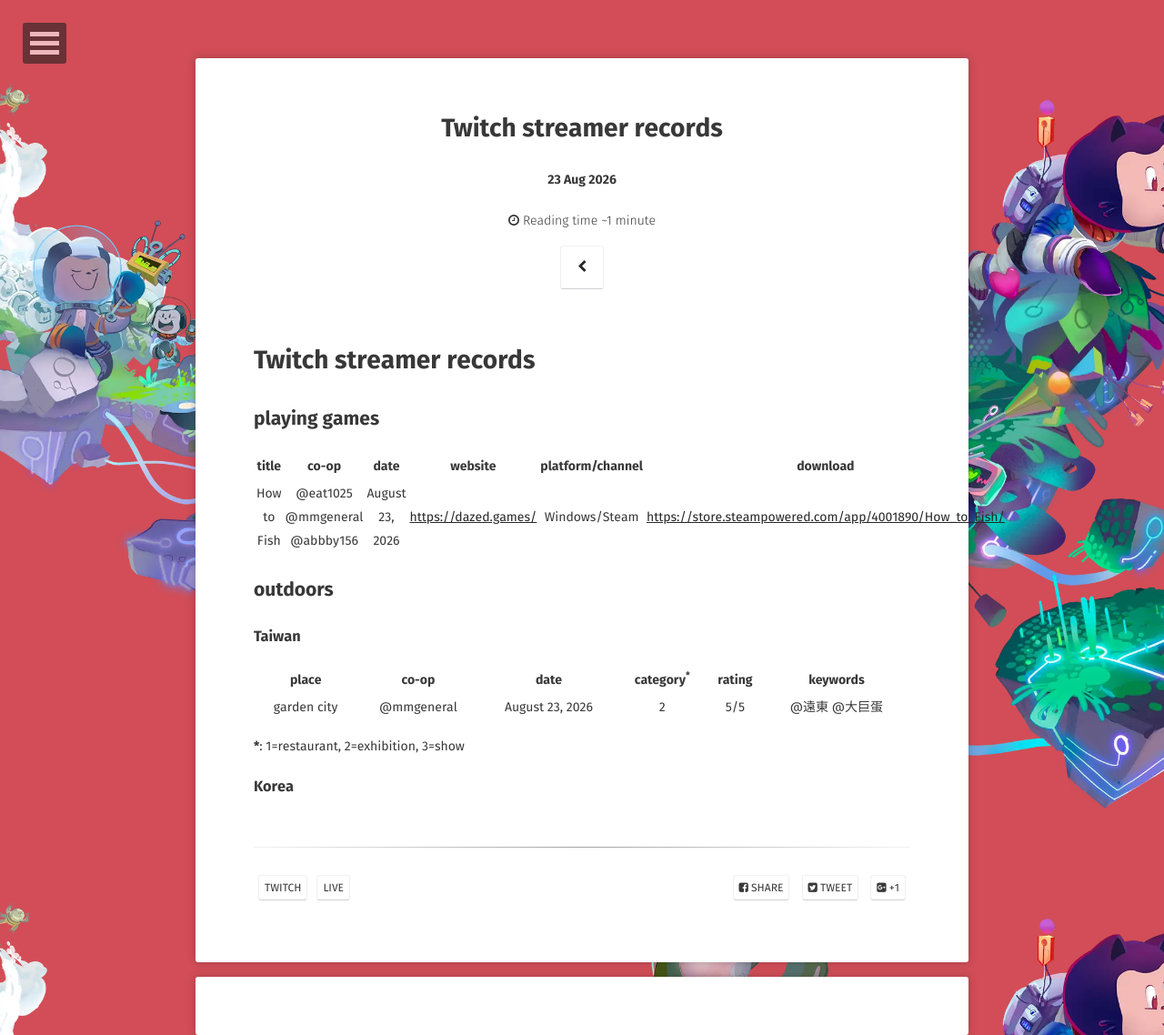
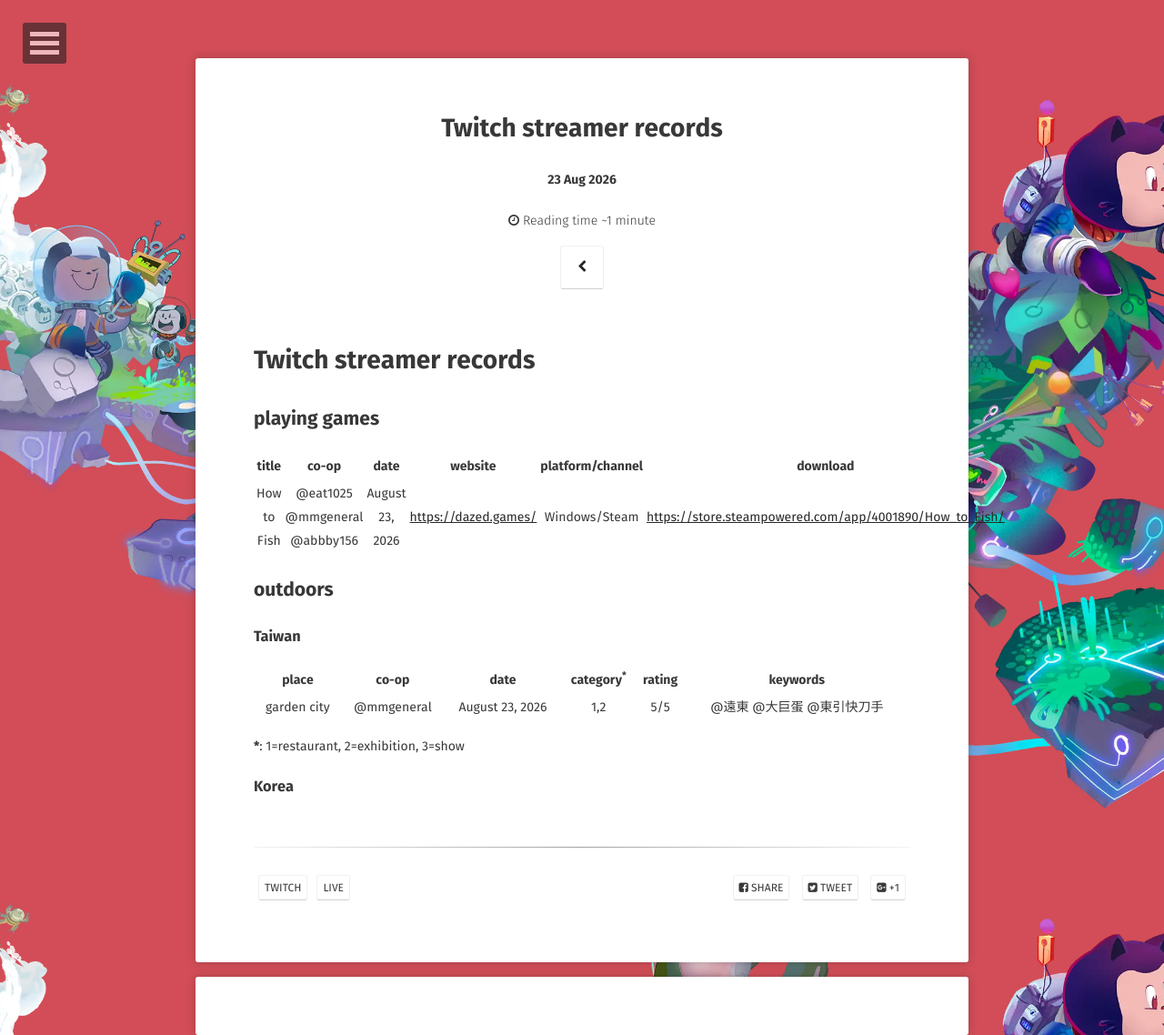
Before and after one commit to WebPavel/WebPavel.github.io, a Jekyll site: the page built from _posts/2026-08-23-Twitch-streamer-records.md, in a window 1280 px wide. Shown: the whole page at 91% size. Built offline with Jekyll 4.4.1, drawn with Linux system fonts in a browser that asks for light colours; some web fonts are replaced; comment, search, counter and statistics services are not loaded.

Commit message:
feat: Twitch streamer records update

```diff
--- a/_posts/2026-08-23-Twitch-streamer-records.md
+++ b/_posts/2026-08-23-Twitch-streamer-records.md
@@ -19,9 +19,9 @@
 
 ### Taiwan
 
-|    place    |   co-op    |      date       | category<sup>*</sup> | rating |   keywords    |
-|:-----------:|:----------:|:---------------:|:--------------------:|:------:|:-------------:|
-| garden city | @mmgeneral | August 23, 2026 |          2           |  5/5   | @遠東 @大巨蛋 |
+|    place    |   co-op    |      date       | category<sup>*</sup> | rating |         keywords          |
+|:-----------:|:----------:|:---------------:|:--------------------:|:------:|:-------------------------:|
+| garden city | @mmgeneral | August 23, 2026 |         1,2          |  5/5   | @遠東 @大巨蛋 @東引快刀手 |
 
 __*__: 1=restaurant, 2=exhibition, 3=show
 
```
